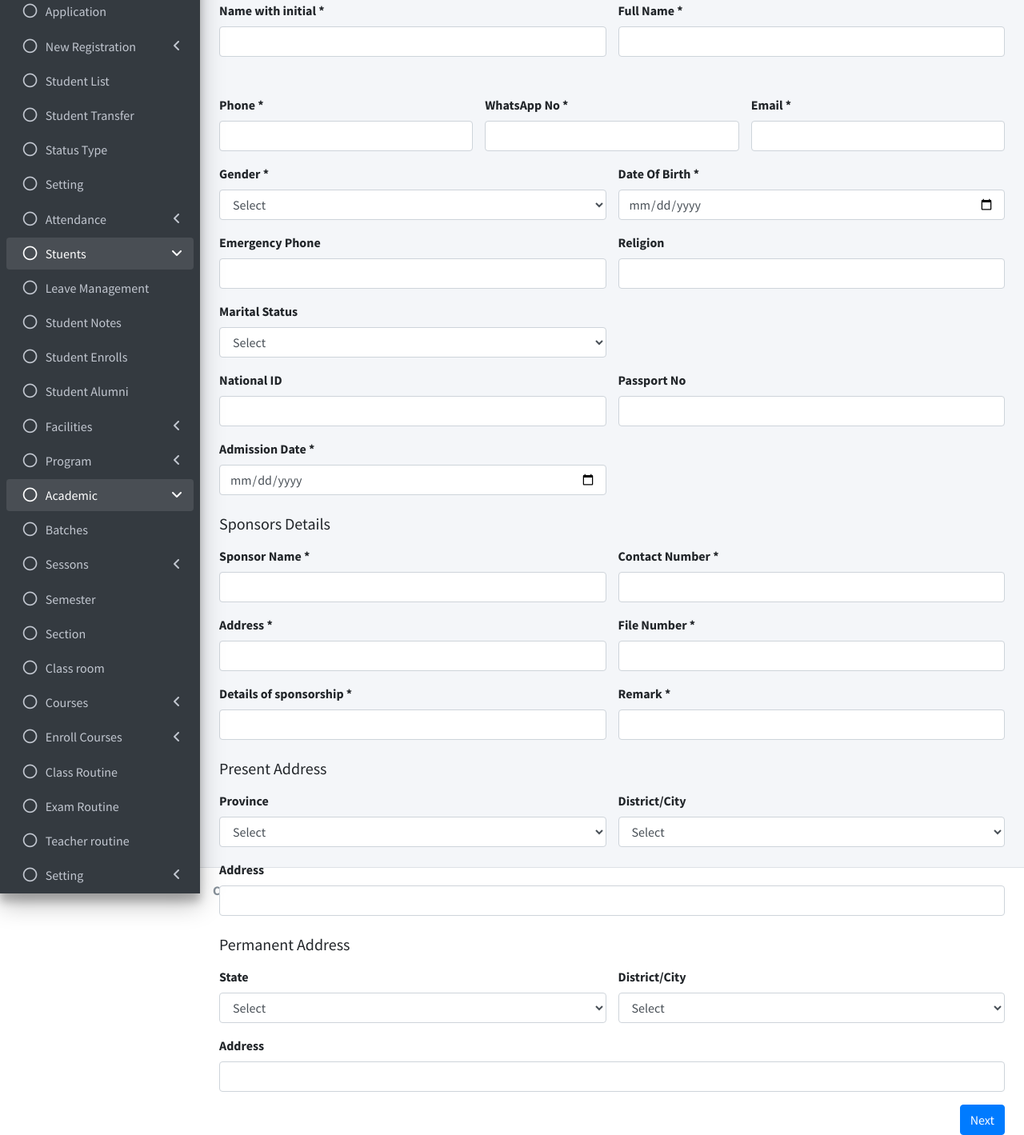
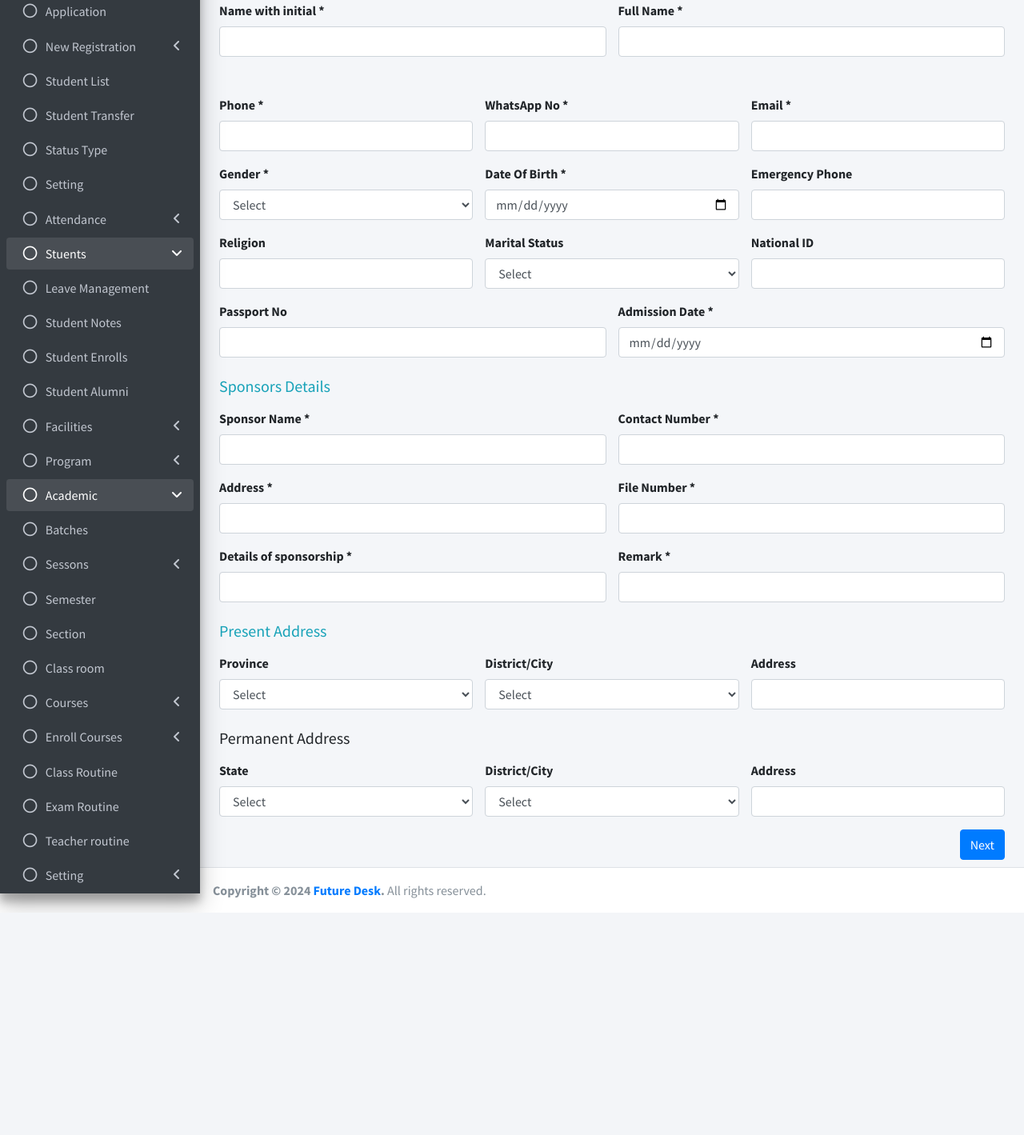
Before and after one commit to Ihthi17/jduy_college, a PHP site: page /add_student.php in a window 1280 px wide. Shown: the part 232-1651 px from the top of the page at 80% size. After the commit the page ends 1370 px from the top, so only its background shows below. Run offline with PHP 8.4, Linux system fonts and the light colour scheme; some libraries are stand-ins or nearby versions.

Commit message:
alignment change

```diff
--- a/add_student.php
+++ b/add_student.php
@@ -61,7 +61,7 @@ include 'includes/sidebar.php';
                         </div>
                     </div>
                     <div class="row mt-3">
-                        <div class="col-md-6">
+                        <div class="col-md-4">
                             <label for="gender">Gender *</label>
                             <select id="gender" class="form-control" required>
                                 <option value="">Select</option>
@@ -70,23 +70,23 @@ include 'includes/sidebar.php';
                                 <option value="other">Other</option>
                             </select>
                         </div>
-                        <div class="col-md-6">
+                        <div class="col-md-4">
                             <label for="dob">Date Of Birth *</label>
                             <input type="date" id="dob" class="form-control" placeholder="mm/dd/yyyy" required>
                         </div>
-                    </div>
-                    <div class="row mt-3">
-                        <div class="col-md-6">
+
+                        <div class="col-md-4">
                             <label for="emergency-phone">Emergency Phone</label>
                             <input type="tel" id="emergency-phone" class="form-control">
                         </div>
-                        <div class="col-md-6">
+                    </div>
+                     <div class="row mt-3">
+                        <div class="col-md-4">
                             <label for="religion">Religion</label>
                             <input type="text" id="religion" class="form-control">
                         </div>
-                    </div>
-                    <div class="row mt-3">
-                        <div class="col-md-6">
+
+                        <div class="col-md-4">
                             <label for="marital-status">Marital Status</label>
                             <select id="marital-status" class="form-control">
                                 <option value="">Select</option>
@@ -97,24 +97,24 @@ include 'includes/sidebar.php';
                             </select>
                         </div>
 
-                    </div>
-                    <div class="row mt-3">
-                        <div class="col-md-6">
+
+                        <div class="col-md-4">
                             <label for="national-id">National ID</label>
                             <input type="text" id="national-id" class="form-control">
                         </div>
+                     </div>
+                      <div class="row mt-3">
                         <div class="col-md-6">
                             <label for="passport-no">Passport No</label>
                             <input type="text" id="passport-no" class="form-control">
                         </div>
-                    </div>
-                    <div class="row mt-3">
+
                         <div class="col-md-6">
                             <label for="admission-date">Admission Date *</label>
                             <input type="date" id="admission-date" class="form-control"  required>
                         </div>
                     </div>
-                    <h5 class="mt-4">Sponsors Details</h5>
+                    <h5 class="mt-4 text-info">Sponsors Details</h5>
                      <div class="row mt-3">
                         <div class="col-md-6">
                             <label for="admission-date">Sponsor Name *</label>
@@ -146,48 +146,47 @@ include 'includes/sidebar.php';
                             <input type="text" id="admission-date" class="form-control"  required>
                         </div>
                       </div>
-                    <h5 class="mt-4">Present Address</h5>
+                    <h5 class="mt-4 text-info">Present Address</h5>
                     <div class="row mt-3">
-                        <div class="col-md-6">
+                        <div class="col-md-4">
                             <label for="present-state">Province</label>
                             <select id="present-state" class="form-control">
                                 <option value="">Select</option>
                                 <!-- Add options as needed -->
                             </select>
                         </div>
-                        <div class="col-md-6">
+                        <div class="col-md-4">
                             <label for="present-district">District/City</label>
                             <select id="present-district" class="form-control">
                                 <option value="">Select</option>
                                 <!-- Add options as needed -->
                             </select>
                         </div>
-                    </div>
-                    <div class="row mt-3">
-                        <div class="col-md-12">
+
+
+                        <div class="col-md-4">
                             <label for="present-address">Address</label>
                             <input type="text" id="present-address" class="form-control">
                         </div>
                     </div>
-                    <h5 class="mt-4">Permanent Address</h5>
+                    <h5 class="mt-4 text-infogit">Permanent Address</h5>
                     <div class="row mt-3">
-                        <div class="col-md-6">
+                        <div class="col-md-4">
                             <label for="permanent-state">State</label>
                             <select id="permanent-state" class="form-control">
                                 <option value="">Select</option>
                                 <!-- Add options as needed -->
                             </select>
                         </div>
-                        <div class="col-md-6">
+                        <div class="col-md-4">
                             <label for="permanent-district">District/City</label>
                             <select id="permanent-district" class="form-control">
                                 <option value="">Select</option>
                                 <!-- Add options as needed -->
                             </select>
                         </div>
-                    </div>
-                    <div class="row mt-3">
-                        <div class="col-md-12">
+
+                        <div class="col-md-4">
                             <label for="permanent-address">Address</label>
                             <input type="text" id="permanent-address" class="form-control">
                         </div>
@@ -368,6 +367,7 @@ include 'includes/sidebar.php';
     </div>
 </div>
 </div>
+</div>
 <?php include 'includes/footer.php';?>
   <!-- Control Sidebar -->
   <aside class="control-sidebar control-sidebar-dark">
```
